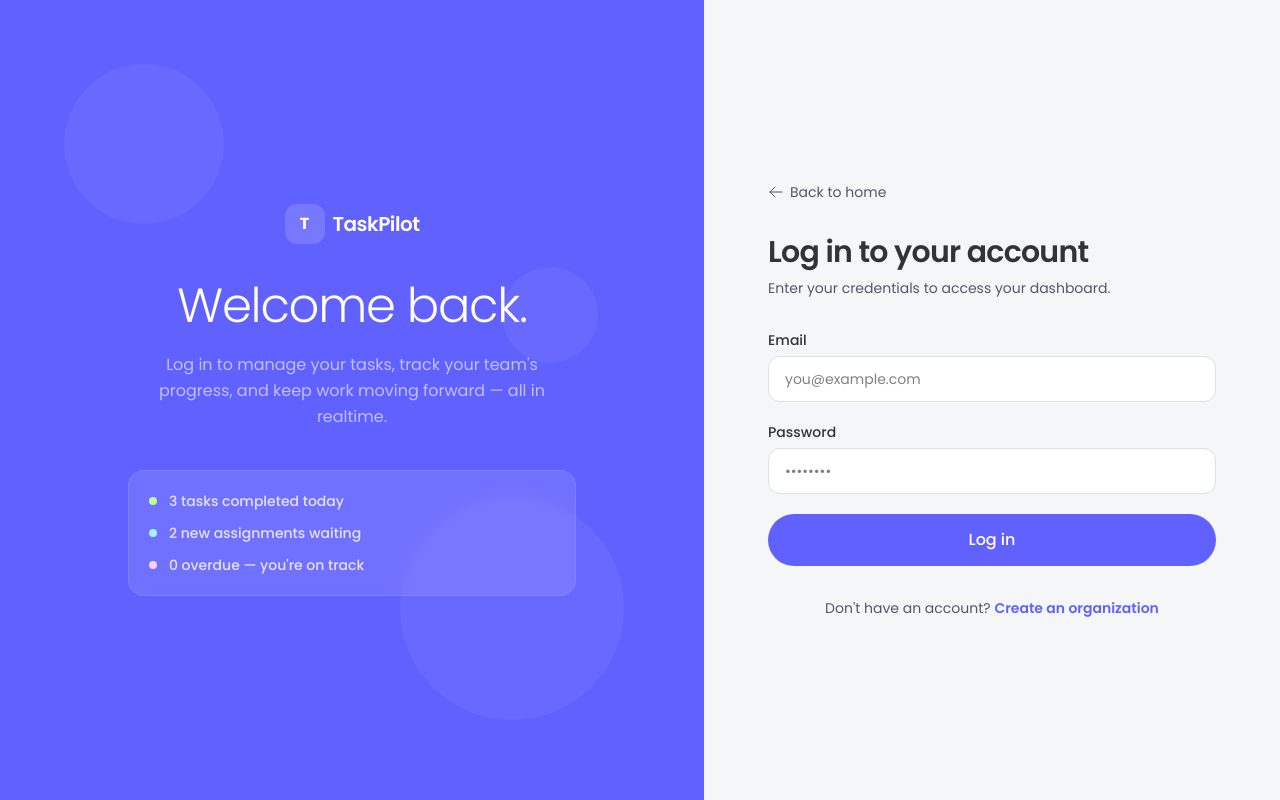
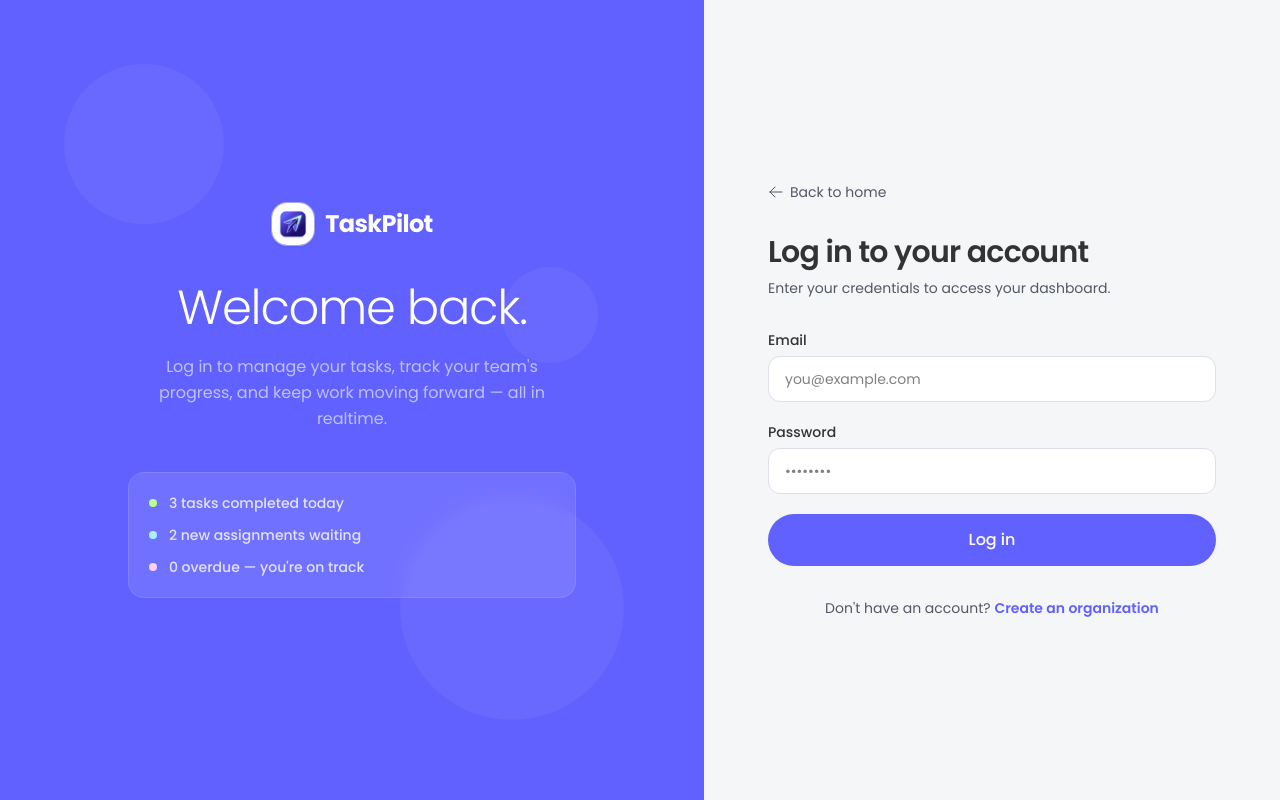
Before and after one commit to raisulconnects/TaskPilot, a React (Vite) app in the folder client/: page /login in a window 1280 px wide. Built offline with nearby package versions, Linux system fonts and the light colour scheme; no server answers.

Commit message:
TaskPilot Icon JSX and Dashboard changes

```diff
--- a/client/src/components/Auth/Login.jsx
+++ b/client/src/components/Auth/Login.jsx
@@ -3,6 +3,7 @@ import { Link, useNavigate } from "react-router-dom";
 import { motion } from "framer-motion";
 import { useAuthContext } from "../../context/AuthContext";
 import { HiOutlineArrowLeft } from "react-icons/hi2";
+import TaskPilotLogo from "../Common/TaskPilotLogo";
 
 export default function Login() {
   const [email, setEmail] = useState("");
@@ -40,13 +41,8 @@ export default function Login() {
           className="relative max-w-md text-center"
         >
           {/* Logo */}
-          <div className="inline-flex items-center gap-2 mb-8">
-            <div className="w-10 h-10 rounded-xl bg-white/15 flex items-center justify-center">
-              <span className="text-snow font-bold">T</span>
-            </div>
-            <span className="text-xl font-semibold text-snow tracking-tight">
-              TaskPilot
-            </span>
+          <div className="flex justify-center mb-8">
+            <TaskPilotLogo size="lg" textSize="text-2xl" textColor="text-white" />
           </div>
 
           <h1 className="text-4xl xl:text-5xl font-light text-snow tracking-tight leading-tight">
@@ -99,13 +95,8 @@ export default function Login() {
           </Link>
 
           {/* Mobile logo */}
-          <div className="lg:hidden flex items-center gap-2 mb-8">
-            <div className="w-9 h-9 rounded-xl bg-monday-violet flex items-center justify-center">
-              <span className="text-snow font-bold text-sm">T</span>
-            </div>
-            <span className="font-semibold text-lg tracking-tight text-ink">
-              TaskPilot
-            </span>
+          <div className="lg:hidden mb-8">
+            <TaskPilotLogo size="sm" textSize="text-lg" />
           </div>
 
           <h2 className="text-2xl sm:text-3xl font-semibold text-ink tracking-tight">
--- a/client/src/components/Auth/Signup.jsx
+++ b/client/src/components/Auth/Signup.jsx
@@ -14,6 +14,7 @@ import {
   HiOutlineShieldCheck,
   HiOutlineBolt,
 } from "react-icons/hi2";
+import TaskPilotLogo from "../Common/TaskPilotLogo";
 
 export default function Signup() {
   const [formData, setFormData] = useState({
@@ -93,11 +94,8 @@ export default function Signup() {
           >
             <HiOutlineArrowLeft className="w-4 h-4" /> Back to Home
           </Link>
-          <div className="flex items-center gap-3">
-            <div className="w-10 h-10 rounded-xl bg-white text-monday-violet font-bold flex items-center justify-center text-xl shadow-md">
-              TP
-            </div>
-            <span className="text-2xl font-bold tracking-tight">TaskPilot</span>
+          <div className="mb-4">
+            <TaskPilotLogo size="lg" textSize="text-2xl" textColor="text-white" />
           </div>
         </div>
 
@@ -152,12 +150,7 @@ export default function Signup() {
             >
               <HiOutlineArrowLeft className="w-4 h-4" /> Back
             </Link>
-            <div className="flex items-center gap-2">
-              <div className="w-7 h-7 rounded-lg bg-monday-violet text-white font-bold flex items-center justify-center text-xs">
-                TP
-              </div>
-              <span className="font-bold text-ink text-base">TaskPilot</span>
-            </div>
+            <TaskPilotLogo size="sm" textSize="text-base" />
           </div>
 
           {/* Form Card */}
--- /dev/null
+++ b/client/src/components/Common/TaskPilotLogo.jsx
@@ -0,0 +1,47 @@
+import { Link } from "react-router-dom";
+
+export default function TaskPilotLogo({
+  size = "md",
+  showText = true,
+  to = "/",
+  className = "",
+  textSize = "text-lg",
+  textColor = "text-ink",
+}) {
+  const sizeClasses = {
+    xs: "w-6 h-6 rounded-lg",
+    sm: "w-8 h-8 rounded-xl",
+    md: "w-9 h-9 rounded-xl",
+    lg: "w-11 h-11 rounded-2xl",
+    xl: "w-14 h-14 rounded-2xl",
+  };
+
+  const imageClass = sizeClasses[size] || sizeClasses.md;
+
+  const content = (
+    <div className={`flex items-center gap-2.5 group ${className}`}>
+      <div
+        className={`${imageClass} overflow-hidden shadow-xs border border-mist/60 shrink-0 bg-monday-violet transition-transform duration-300 group-hover:scale-105 flex items-center justify-center`}
+      >
+        <img
+          src="/logo.png"
+          alt="TaskPilot"
+          className="w-full h-full object-cover object-center"
+        />
+      </div>
+      {showText && (
+        <span
+          className={`font-bold tracking-tight ${textSize} ${textColor} transition-colors`}
+        >
+          TaskPilot
+        </span>
+      )}
+    </div>
+  );
+
+  if (to) {
+    return <Link to={to}>{content}</Link>;
+  }
+
+  return content;
+}
--- a/client/src/components/Header/Header.jsx
+++ b/client/src/components/Header/Header.jsx
@@ -6,6 +6,7 @@ import {
   HiOutlineArrowPath,
   HiOutlineArrowRightOnRectangle,
 } from "react-icons/hi2";
+import TaskPilotLogo from "../Common/TaskPilotLogo";
 
 export default function Header() {
   const { logout, user } = useAuthContext();
@@ -25,10 +26,8 @@ export default function Header() {
       className="bg-white rounded-3xl border border-mist shadow-card px-6 py-5 flex flex-col sm:flex-row items-start sm:items-center justify-between gap-4"
     >
       {/* Left — Brand + Page */}
-      <div className="flex items-center gap-3">
-        <div className="w-9 h-9 rounded-xl bg-monday-violet text-white font-bold flex items-center justify-center text-sm shadow-sm">
-          TP
-        </div>
+      <div className="flex items-center gap-3.5">
+        <TaskPilotLogo size="md" showText={false} to="/dashboard" />
         <div>
           <div className="text-xs font-medium text-iron">
             Dashboard •{" "}
@@ -36,7 +35,7 @@ export default function Header() {
               {user?.role === "admin" ? "Admin Workspace" : "Employee Workspace"}
             </span>
           </div>
-          <div className="text-lg font-bold text-ink leading-tight">
+          <div className="text-lg font-bold text-ink leading-tight mt-0.5">
             Hello, <span className="text-monday-violet">{user?.name}</span> 👋
           </div>
         </div>
--- a/client/src/components/Landing/Landing.jsx
+++ b/client/src/components/Landing/Landing.jsx
@@ -13,6 +13,7 @@ import {
   HiBars3,
   HiXMark,
 } from "react-icons/hi2";
+import TaskPilotLogo from "../Common/TaskPilotLogo";
 
 /* ═══════════════════════════════════════════════
    ANIMATION VARIANTS
@@ -142,14 +143,7 @@ function Navbar() {
     >
       <div className="mx-auto max-w-[1200px] px-5 sm:px-8 flex items-center justify-between h-16 sm:h-[72px]">
         {/* Logo */}
-        <Link to="/" className="flex items-center gap-2 group">
-          <div className="w-8 h-8 rounded-xl bg-monday-violet flex items-center justify-center transition-transform duration-300 group-hover:scale-105">
-            <span className="text-snow font-bold text-sm">T</span>
-          </div>
-          <span className="font-semibold text-lg tracking-tight text-ink">
-            TaskPilot
-          </span>
-        </Link>
+        <TaskPilotLogo size="sm" textSize="text-lg" />
 
         {/* Desktop Nav */}
         <div className="hidden md:flex items-center gap-2">
@@ -738,14 +732,9 @@ function Footer() {
         <div className="flex flex-col sm:flex-row items-start sm:items-center justify-between gap-8">
           {/* Brand */}
           <div>
-            <Link to="/" className="flex items-center gap-2 mb-3">
-              <div className="w-7 h-7 rounded-lg bg-monday-violet flex items-center justify-center">
-                <span className="text-snow font-bold text-xs">T</span>
-              </div>
-              <span className="font-semibold text-base tracking-tight text-ink">
-                TaskPilot
-              </span>
-            </Link>
+            <div className="mb-3">
+              <TaskPilotLogo size="sm" textSize="text-base" />
+            </div>
             <p className="text-sm text-iron max-w-xs leading-relaxed">
               Task management for small teams. Built with React, Vite, and PostgreSQL.
             </p>
```
Also changed, not shown: client/public/logo.png (added).
